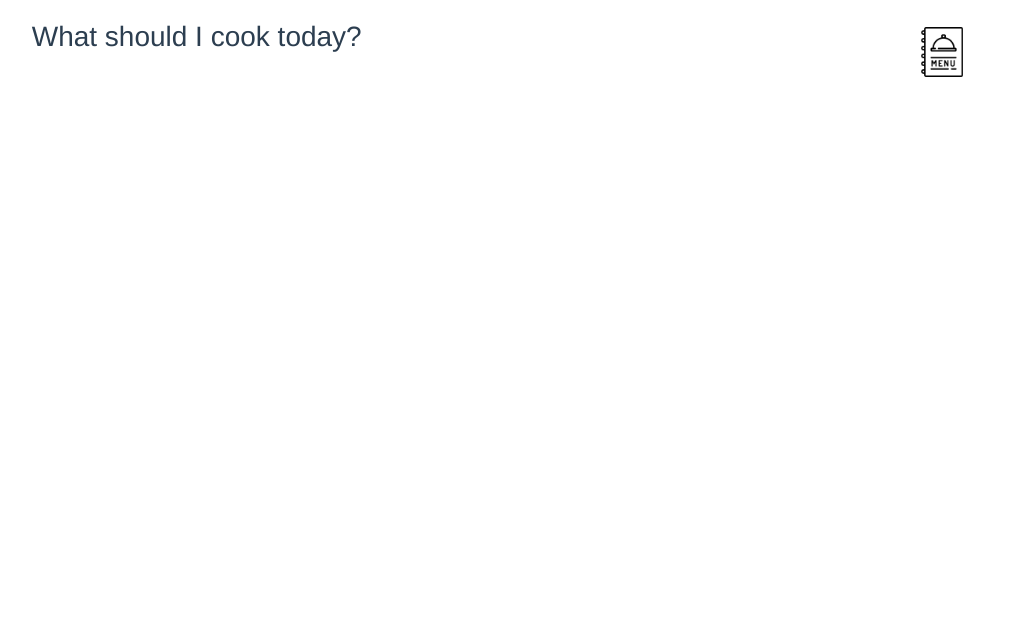
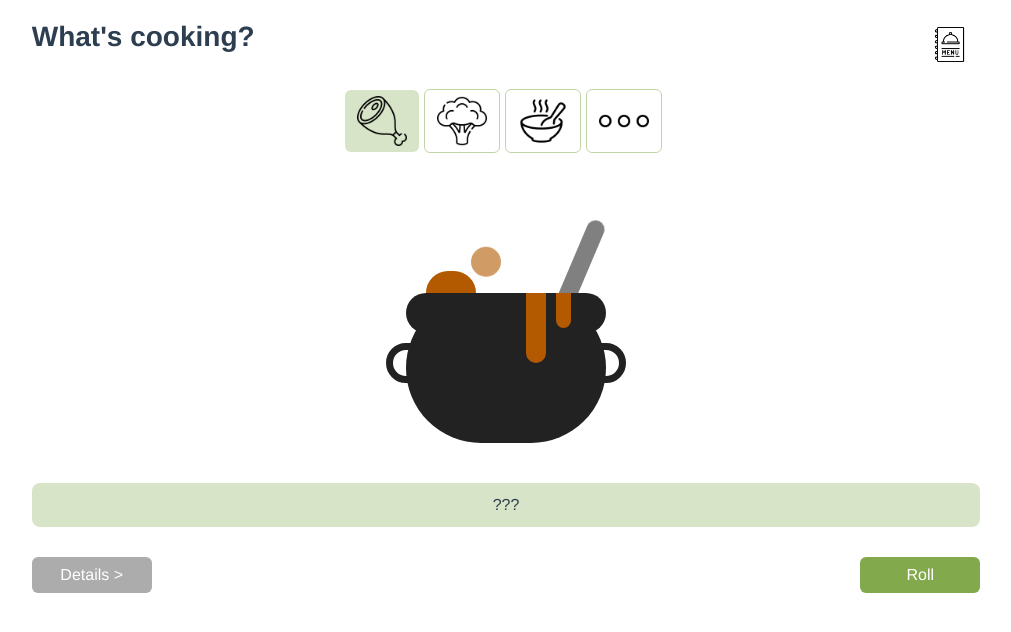
Before and after one commit to fangyi99/dish-randomizer, a Vue app in the folder client/: page / in a window 1280 px wide. Shown: the top 632 px of the page, without its empty margins (64-1075 px from the left). Built offline with nearby package versions, Linux system fonts and the light colour scheme.

Commit message:
design and implemented randomized recipe

```diff
--- a/client/src/modules/crud.js
+++ b/client/src/modules/crud.js
@@ -3,6 +3,7 @@ import { useRoute, useRouter } from 'vue-router';
 
 const getRecipes = () => {
     const state = ref({
+        id: '',
         name: '',
         type: 'meat',
         ingredients: '',
@@ -21,11 +22,11 @@ const getRecipes = () => {
           await fetch("http://localhost:8000/api/recipes/" + id)
             .then(res =>  res.json() )
             .then(data => {
-                state.value.newName = data.name;
-                state.value.newType = data.type;
-                state.value.newIngredients = data.ingredients;
-                state.value.newInstructions = data.instructions;
-                state.value.newRemarks = data.remarks;
+                state.value.name = data.name;
+                state.value.type = data.type;
+                state.value.ingredients = data.ingredients;
+                state.value.instructions = data.instructions;
+                state.value.remarks = data.remarks;
             })
         }
         catch(error) {
@@ -53,11 +54,11 @@ const getRecipes = () => {
                 "Content-Type": "application/json"
             },
             body: JSON.stringify({
-                name: state.value.newName,
-                type: state.value.newType,
-                ingredients: state.value.newIngredients,
-                instructions: state.value.newInstructions,
-                remarks: state.value.newRemarks
+                name: state.value.name,
+                type: state.value.type,
+                ingredients: state.value.ingredients,
+                instructions: state.value.instructions,
+                remarks: state.value.remarks
             })
         }
         fetch("http://localhost:8000/api/recipes", requestOptions)
@@ -77,11 +78,11 @@ const getRecipes = () => {
                 "Content-Type": "application/json"
             },
             body: JSON.stringify({
-                name: state.value.newName,
-                type: state.value.newType,
-                ingredients: state.value.newIngredients,
-                instructions: state.value.newInstructions,
-                remarks: state.value.newRemarks
+                name: state.value.name,
+                type: state.value.type,
+                ingredients: state.value.ingredients,
+                instructions: state.value.instructions,
+                remarks: state.value.remarks
             })
         }
         fetch("http://localhost:8000/api/recipes/" + recipeId.value, requestOptions)
@@ -102,15 +103,35 @@ const getRecipes = () => {
 
     const resetForm = () => {
         state.value = {
-          newName: '',
-          newType: 'meat',
-          newIngredients: '',
-          newInstructions: '',
-          newRemarks: '',
+          name: '',
+          type: 'meat',
+          ingredients: '',
+          instructions: '',
+          remarks: '',
         };
     };
 
-    return {state, recipeId, getOne, getAllRecipes, createRecipe, updateRecipe, deleteRecipe, resetForm}
+    const randomRecipe = (type) => {
+        try {
+            fetch("http://localhost:8000/api/recipes")
+              .then(res =>  res.json() )
+              .then(data => {
+                  const filteredRecipes = data.filter(r => r.type === type)
+                  const random = filteredRecipes[Math.floor(Math.random() * filteredRecipes.length)]
+                  state.value.id = random._id;
+                  state.value.name = random.name;
+                  state.value.type = random.type;
+                  state.value.ingredients = random.ingredients;
+                  state.value.instructions = random.instructions;
+                  state.value.remarks = random.remarks;
+              })
+          }
+          catch(error) {
+            console.log(error)
+          }
+    }
+
+    return {state, recipeId, getOne, getAllRecipes, createRecipe, updateRecipe, deleteRecipe, randomRecipe, resetForm}
 }
 
 export default getRecipes
--- a/client/src/views/FormView.vue
+++ b/client/src/views/FormView.vue
@@ -9,36 +9,36 @@
     <div class="form">
       <div class="mb-3">
         <label for="nameInput" class="form-label">Name</label>
-        <input type="text" class="form-control" id="nameInput" autocomplete="off" v-model="state.newName">
+        <input type="text" class="form-control" id="nameInput" autocomplete="off" v-model="state.name">
       </div>
 
       <div class="radio-grp">
-        <input type="radio" class="btn-check" name="options" id="optionMeat" autocomplete="off" checked v-model="state.newType" v-bind:value="'meat'">
+        <input type="radio" class="btn-check" name="options" id="optionMeat" autocomplete="off" checked v-model="state.type" v-bind:value="'meat'">
         <label class="btn btn-outline-success" for="optionMeat">Meat</label>
 
-        <input type="radio" class="btn-check" name="options" id="optionVeg" autocomplete="off" v-model="state.newType" v-bind:value="'vegetable'">
+        <input type="radio" class="btn-check" name="options" id="optionVeg" autocomplete="off" v-model="state.type" v-bind:value="'vegetable'">
         <label class="btn btn-outline-success" for="optionVeg">Vegetable</label>
 
-        <input type="radio" class="btn-check" name="options" id="optionSoup" autocomplete="off" v-model="state.newType" v-bind:value="'soup'">
+        <input type="radio" class="btn-check" name="options" id="optionSoup" autocomplete="off" v-model="state.type" v-bind:value="'soup'">
         <label class="btn btn-outline-success" for="optionSoup">Soup</label>
 
-        <input type="radio" class="btn-check" name="options" id="optionOthers" autocomplete="off" v-model="state.newType" v-bind:value="'others'">
+        <input type="radio" class="btn-check" name="options" id="optionOthers" autocomplete="off" v-model="state.type" v-bind:value="'others'">
         <label class="btn btn-outline-success" for="optionOthers">Others</label>
       </div>
 
       <div class="mb-3">
         <label for="ingredientsInput" class="form-label">Ingredients</label>
-        <textarea class="form-control" id="ingredientsInput" v-model="state.newIngredients"></textarea>
+        <textarea class="form-control" id="ingredientsInput" v-model="state.ingredients"></textarea>
       </div>
 
       <div class="mb-3">
         <label for="instructionsInput" class="form-label">Instructions</label>
-        <textarea class="form-control" id="instructionsInput" v-model="state.newInstructions"></textarea>
+        <textarea class="form-control" id="instructionsInput" v-model="state.instructions"></textarea>
       </div>
 
       <div class="mb-3">
         <label for="remarksInput" class="form-label">Remarks</label>
-        <textarea class="form-control" id="remarksInput" v-model="state.newRemarks"></textarea>
+        <textarea class="form-control" id="remarksInput" v-model="state.remarks"></textarea>
       </div>
     </div>
 
@@ -71,7 +71,7 @@ export default {
   })
 
     return {state, recipeId, getOne, createRecipe, updateRecipe}
-  },
+  }
 }
 
 </script>
--- a/client/src/views/HomeView.vue
+++ b/client/src/views/HomeView.vue
@@ -1,21 +1,69 @@
 <template>
   <div class="container">
     <div class="nav">
-      <h3>What should I cook today?</h3>
-      <router-link to="/menu"><button class="btn btn-nav right"><img alt="Menu" src="../assets/menu.png"></button></router-link>
+      <h3><b>What's cooking?</b></h3>
+      <router-link to="/menu"><button class="btn btn-nav right"><img class="menu" alt="Menu" src="../assets/menu.png"></button></router-link>
     </div>
+    <div class="options">
+        <input type="radio" class="btn-check" name="options" id="optionMeat" autocomplete="off" checked v-model="state.type" v-bind:value="'meat'">
+        <label class="btn btn-outline-success" for="optionMeat"><img alt="Meat" src="../assets/meat.png"></label>
+
+        <input type="radio" class="btn-check" name="options" id="optionVeg" autocomplete="off" v-model="state.type" v-bind:value="'vegetable'">
+        <label class="btn btn-outline-success" for="optionVeg"><img alt="Vegetable" src="../assets/veg.png"></label>
+
+        <input type="radio" class="btn-check" name="options" id="optionSoup" autocomplete="off" v-model="state.type" v-bind:value="'soup'">
+        <label class="btn btn-outline-success" for="optionSoup"><img alt="Soup" src="../assets/soup.png"></label>
+
+        <input type="radio" class="btn-check" name="options" id="optionOthers" autocomplete="off" v-model="state.type" v-bind:value="'others'">
+        <label class="btn btn-outline-success" for="optionOthers"><img alt="Others" src="../assets/more.png"></label>
+      </div>
+
+     <div class="animation-container">
+        <div id="animated" class="stick"></div>
+        <div class="bubbles">
+          <div class="bubble-1"></div>
+          <div class="bubble-2"></div>
+        </div>
+        <div class="claudron">
+          <div class="handle"></div>
+          <div class="potion"></div>
+        </div>
+     </div>
+
+     <div v-if="state.name" class="label">{{ state.name }}</div>
+     <div v-else class="label">???</div>
+
+    <div class="btn-grp">
+      <router-link v-if="state.name" :to="'/details/' + state.id"><button type="button" class="btn btn-success">Details ></button></router-link>
+      <button v-else type="button" class="btn btn-success" disabled>Details ></button>
+      <button type="button" class="btn btn-success" @click="restartAnimation(); randomRecipe(state.type)">Roll</button>
+    </div>
+
   </div>
 </template>
 
 <script>
 // @ is an alias to /src
 
+import crud from '../modules/crud'
+
 export default {
   name: 'HomeView',
-  components: {
-
+  setup(){
+    const {state, randomRecipe} = crud()
+    return {state, randomRecipe}
+  },
+  methods: {
+    restartAnimation() {
+      var el = document.getElementById('animated');
+      el.style.animation = 'none';
+      el.offsetHeight; /* trigger reflow */
+      el.style.animation = null;
+    }
   }
 }
+
+
 </script>
 
 <style lang="scss" scoped>
@@ -39,9 +87,180 @@ export default {
   float: right;
 }
 
+.menu{
+  width: 35px;
+  height: 35px;
+}
+
 img{
   width:50px;
   height:50px;
 }
 
+//option btns
+.btn-outline-success{
+  margin-right: 5px;
+  border-color: #82AA4C80;
+}
+
+.btn-check:checked + .btn{
+  background-color: #82AA4C50;
+  border: #82AA4C50;
+}
+
+//label
+.label{
+  width: 85%;
+  background-color: #82AA4C50;
+  border-radius: 8px;
+  margin: auto;
+  margin-top: 30px;
+  margin-bottom: 30px;
+  padding: 10px;
+}
+
+
+.btn-grp{
+  width: 85%;
+  margin: auto;
+  display: flex;
+  justify-content: space-between;
+}
+
+.btn-success, .btn-success:hover, .btn-success:active{
+  width: 120px;
+  background-color: #82AA4C;
+  border: none;
+}
+
+.btn:disabled{
+  background-color: grey;
+}
+
+
+//animation
+.animation-container{
+  width: 330px;
+  height: 260px;
+  margin: auto;
+  margin-top: 40px;
+}
+
+.stick{
+  background-color: grey;
+  height: 200px;
+  width: 18px;
+  border-radius: 25px;
+  transform: rotate(23deg);
+  position: relative;
+  top: 20px;
+  left: 210px;
+  animation: mix 2s forwards;
+}
+
+@keyframes mix {
+  50%{
+    transform: translateX(-100px) rotate(-23deg);
+  }
+}
+
+.bubble-1{
+  background-color: #b35900;
+  height: 30px;
+  width: 30px;
+  opacity: 0.6;
+  border-radius: 50%;
+  position: relative;
+  top: -70px;
+  left: 130px;
+  animation: move-up-1 3s 0.5s infinite;
+}
+
+@keyframes move-up-1 {
+  100%{
+    transform: translateY(-95px);
+  }
+}
+
+.bubble-2{
+  background-color: #b35900;
+  height: 20px;
+  width: 20px;
+  opacity: 0.6;
+  border-radius: 50%;
+  position: relative;
+  top: -70px;
+  left: 210px;
+  animation: move-up-2 3.2s 1.5s infinite;
+}
+
+@keyframes move-up-2 {
+  100%{
+    transform: translateY(-90px);
+  }
+}
+
+.claudron{
+  background-color: #222222;
+  height: 150px;
+  width: 200px;
+  position: relative;
+  margin: auto;
+  top: -150px;
+  border-radius: 100px;
+}
+
+.claudron:before{
+  content: "";
+  position: absolute;
+  background-color: #222222;
+  height: 40px;
+  width: 100%;
+  right: 0px;
+  border-radius: 50px;
+}
+
+.handle{
+  background-color: transparent;
+  height: 40px;
+  width: 240px;
+  border: 7px solid #222222;
+  position: absolute;
+  border-radius: 40px;
+  margin:auto;
+  left: -20px;
+  top: 50px;
+}
+
+.potion{
+  background-color: #b35900;
+  height: 70px;
+  width: 20px;
+  border-radius: 0 0 50px 50px;
+  position: relative;
+  bottom: 0;
+  left: 120px;
+}
+
+.potion:before{
+  content:"";
+  position: absolute;
+  height: 35px;
+  width: 15px;
+  background-color: #b35900;
+  left: 30px;
+  border-radius: 0 0 30px 30px;
+}
+
+.potion:after{
+  content:"";
+  position: absolute;
+  height: 22px;
+  width: 50px;
+  background-color: #b35900;
+  bottom: 70px;
+  right: 70px;
+  border-radius: 25px 25px 0 0;
+}
+
 </style>
--- a/client/src/views/MenuView.vue
+++ b/client/src/views/MenuView.vue
@@ -20,7 +20,7 @@
                             </div>
                             <div class="right">
                                 <router-link :to="'/form/' + recipe._id"><button class="btn btn-success btn-action"><img class="action" alt="Edit" src="../assets/edit.png"></button></router-link>
-                                <button class="btn btn-danger btn-action" @click="deleteRecipe(recipe._id)"><img class="action" alt="Delete" src="../assets/delete.png"></button>
+                                <button class="btn btn-danger btn-action" @click.stop="deleteRecipe(recipe._id)"><img class="action" alt="Delete" src="../assets/delete.png"></button>
                             </div>
                         </div>
                     </router-link>
```
Also changed, not shown: client/src/views/DetailsView.vue (+5 -5 lines).
